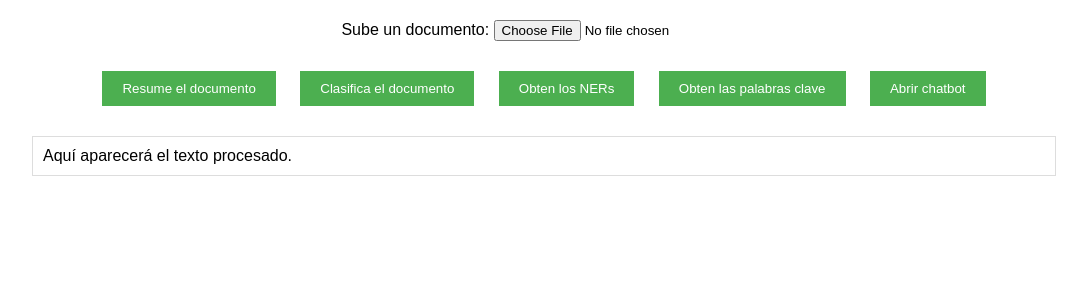
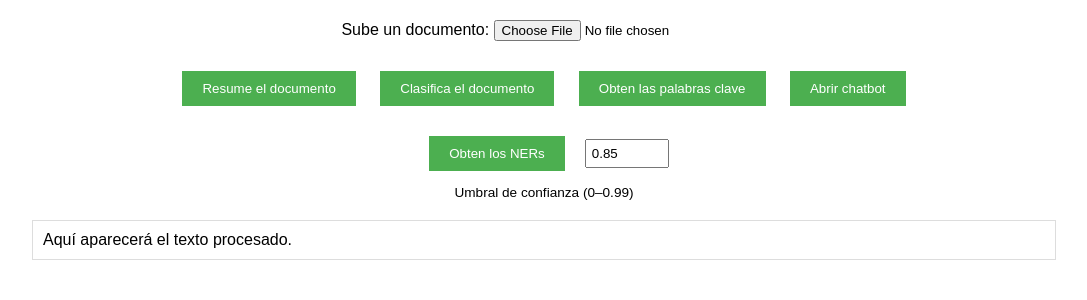
Before and after one commit to mcortesru/AFE, a Flask app: page / in a window 1280 px wide. Shown: the top 300 px of the page, without its empty margins (96-1183 px from the left). Run offline with Flask 3, Linux system fonts and the light colour scheme.

Commit message:
Added confidence threshold input for NER

```diff
--- a/web/app.py
+++ b/web/app.py
@@ -64,14 +64,14 @@ def clasificacion(temp_path):
         return "El archivo de resultados no se encontró o no se pudo crear."
 
 
-def tokens(temp_path):
+def tokens(temp_path, threshold="0.99"):
     """Ejecuta el script de reconocimiento de entidades (NER) en el entorno virtual."""
     print("Obteniendo los NERs del documento...")
 
     ner_script = os.path.join(os.path.dirname(__file__), '..', 'NER.py')
     file_path = os.path.join(TMP_DIR, 'NERS.txt')
 
-    result = subprocess.run([VENV_PYTHON, ner_script, temp_path], capture_output=True, text=True)
+    result = subprocess.run([VENV_PYTHON, ner_script, temp_path, threshold], capture_output=True, text=True)
 
     if result.stderr:
         print("Error al ejecutar el script de obtención de NERs:", result.stderr)
--- a/web/static/script.js
+++ b/web/static/script.js
@@ -31,6 +31,11 @@ document.addEventListener("DOMContentLoaded", function () {
         const formData = new FormData();
         formData.append('file', file);
         formData.append('buttonId', buttonId);
+        if (buttonId === 'tokens') {
+            const threshold = document.getElementById("ner-threshold").value || "0.99";
+            formData.append('threshold', threshold);
+        }
+
 
         document.getElementById("output").style.display = "block";
         document.getElementById("chat-section").style.display = "none";
--- a/web/static/styles.css
+++ b/web/static/styles.css
@@ -100,3 +100,27 @@ tbody tr:hover {
     border-radius: 5px;
     text-align: left;
 }
+
+/* CSS para ajustar el nivel de confianza de los NER*/
+.ner-wrapper {
+    display: flex;
+    flex-direction: column;
+    align-items: center;
+    margin-top: 10px;
+}
+
+.ner-controls {
+    display: flex;
+    gap: 10px;
+    align-items: center;
+}
+
+#ner-threshold {
+    width: 70px;
+    padding: 5px;
+}
+
+.ner-label {
+    font-size: 0.85em;
+    margin-top: 4px;
+}
--- a/web/templates/index.html
+++ b/web/templates/index.html
@@ -15,9 +15,15 @@
         <div class="buttons-section">
             <button onclick="processFile('resumen')">Resume el documento</button>
             <button onclick="processFile('clasificacion')">Clasifica el documento</button>
-            <button onclick="processFile('tokens')">Obten los NERs</button>
             <button onclick="processFile('palabras')">Obten las palabras clave</button>
             <button onclick="processFile('chatbot')">Abrir chatbot</button>
+            <div class="ner-wrapper">
+                <div class="ner-controls">
+                    <button onclick="processFile('tokens')">Obten los NERs</button>
+                    <input type="number" id="ner-threshold" min="0" max="0.99" step="0.01" value="0.85">
+                </div>
+                <span class="ner-label">Umbral de confianza (0–0.99)</span>
+            </div>
         </div>
         <div class="output-section">
             <p id="output">Aquí aparecerá el texto procesado.</p>
```
Also changed, not shown: NER.py (+9 -1 lines).
